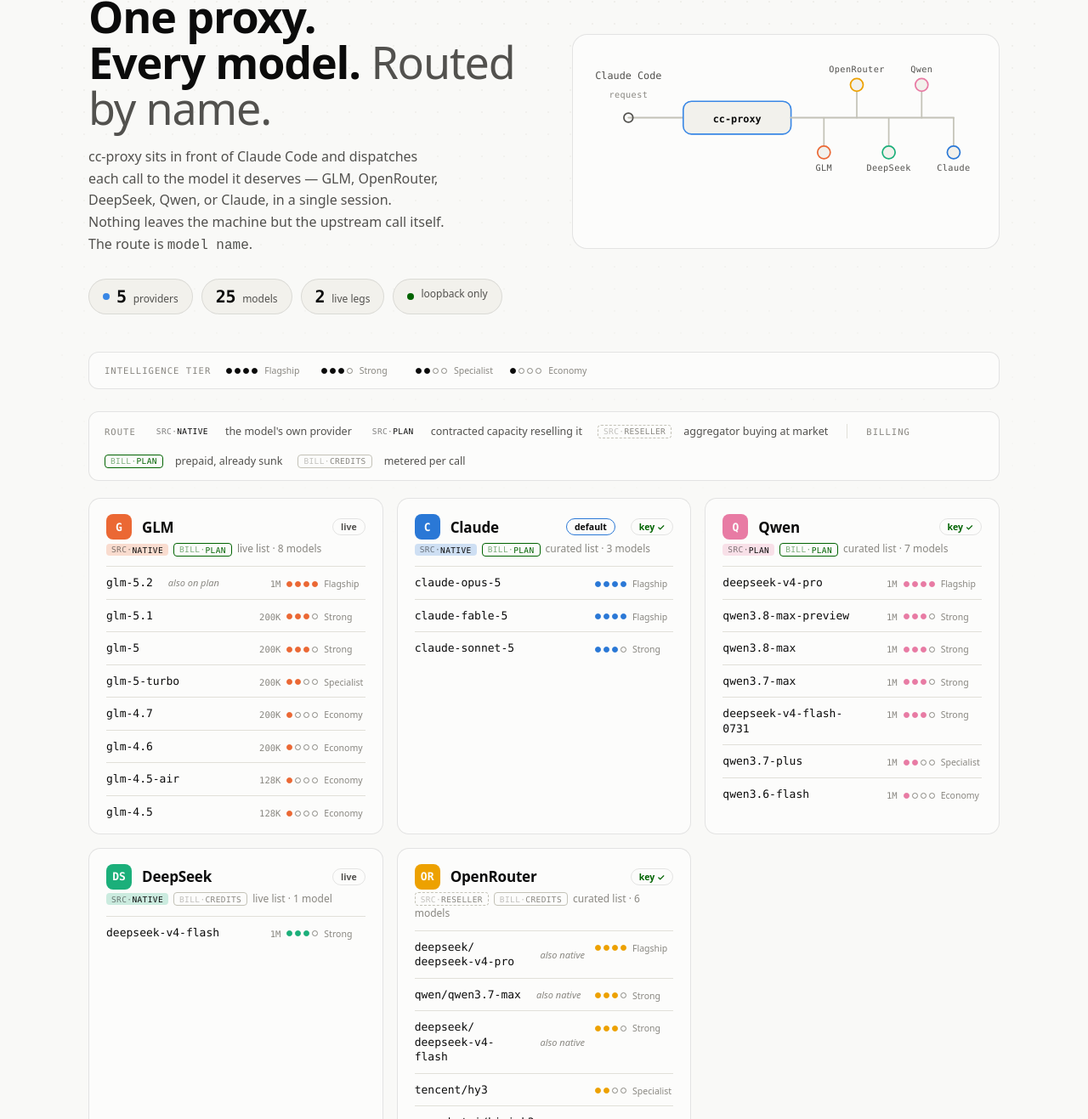
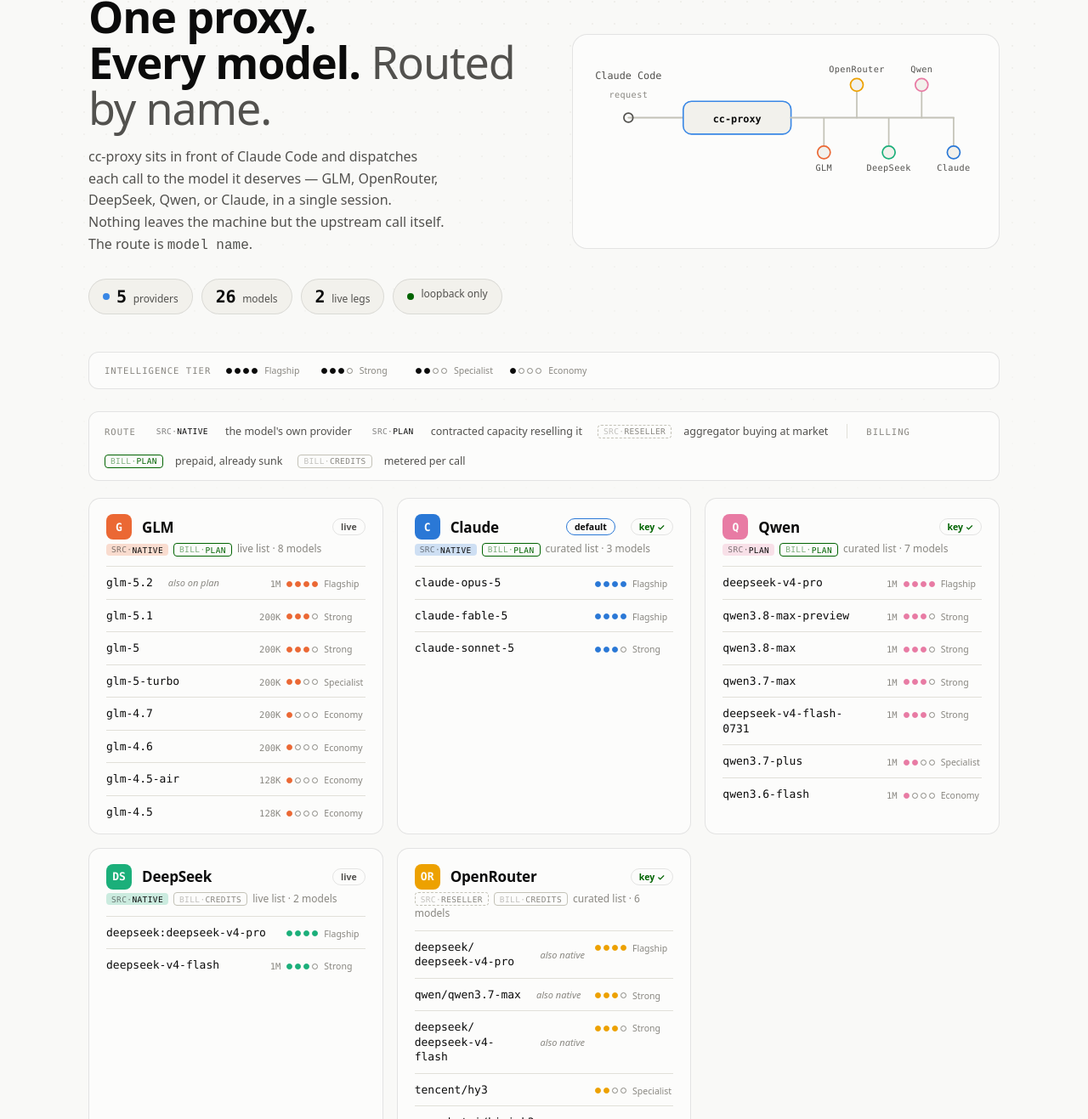
Before and after one commit to betmoar/cc-proxy-plugin, a website: page docs/models.html in a window 1280 px wide. Shown: the part 167-1484 px from the top of the page at 85% size. Drawn offline with Linux system fonts and the light colour scheme.

Commit message:
fix(render): keep a route alias's grade; regenerate docs/models.html
Regenerating the infographic surfaced a bug in the renderer: the new
deepseek:deepseek-v4-pro row drew "Specialist" (2 of 4 dots) for a Flagship
model. tierFor() looked up the PUBLISHED id against a table keyed on vendor ids,
so every route alias fell to the default grade. The API was already correct —
collectModels() grades on entry.id — so only the infographic lied, and only for
ids that did not exist before this branch.

tierFor() now strips a <provider>: selector before the lookup. A slash is
deliberately NOT stripped: an aggregator vendor/model id is a distinct
deployment with its own curated entry, the same asymmetry CONTEXT_WINDOW draws.

Locked by test/render-models.test.js (mutation-verified in both directions),
which matters more than usual here: docs/models.html renders against a live
proxy and cannot be rebuilt in CI, so a rendering bug is otherwise invisible
until someone regenerates by hand.

docs/models.html: hero count 25 -> 26, DeepSeek card 1 -> 2 models.
285 tests / 283 pass / 0 fail / 2 skipped.

```diff
--- a/docs/models.html
+++ b/docs/models.html
@@ -154,7 +154,7 @@
         <p class="lede">cc-proxy sits in front of Claude Code and dispatches each call to the model it deserves — GLM, OpenRouter, DeepSeek, Qwen, or Claude, in a single session. Nothing leaves the machine but the upstream call itself. The route is <code>model name</code>.</p>
         <ul class="stats">
           <li><span class="dot" style="background:#3987e5"></span><span class="n">5</span><span class="k">providers</span></li>
-          <li><span class="n">25</span><span class="k">models</span></li>
+          <li><span class="n">26</span><span class="k">models</span></li>
           <li><span class="n">2</span><span class="k">live legs</span></li>
           <li><span class="dot" style="background:var(--good)"></span><span class="k">loopback&nbsp;only</span></li>
         </ul>
@@ -207,8 +207,8 @@
 </section>
 <section class="card" style="--c:#1baf7a">
   <div class="prow"><span class="mono">DS</span><h2>DeepSeek</h2><span class="tag live">live</span></div>
-  <p class="leg"><span class="axis src-native" data-axis="src">native</span><span class="axis bill-credits" data-axis="bill">credits</span>live list · 1 model</p>
-  <div class="models"><div class="mrow"><span class="mname">deepseek-v4-flash</span><span class="tier"><span class="win">1M</span><span class="tdots"><i class="on"></i><i class="on"></i><i class="on"></i><i></i></span><span class="tname">Strong</span></span></div></div>
+  <p class="leg"><span class="axis src-native" data-axis="src">native</span><span class="axis bill-credits" data-axis="bill">credits</span>live list · 2 models</p>
+  <div class="models"><div class="mrow"><span class="mname">deepseek:deepseek-v4-pro</span><span class="tier"><span class="tdots"><i class="on"></i><i class="on"></i><i class="on"></i><i class="on"></i></span><span class="tname">Flagship</span></span></div><div class="mrow"><span class="mname">deepseek-v4-flash</span><span class="tier"><span class="win">1M</span><span class="tdots"><i class="on"></i><i class="on"></i><i class="on"></i><i></i></span><span class="tname">Strong</span></span></div></div>
 </section>
 <section class="card" style="--c:#eda100">
   <div class="prow"><span class="mono">OR</span><h2>OpenRouter</h2><span class="tag">key ✓</span></div>
```
Also changed, not shown: scripts/render-models.js (+20 -11 lines), test/render-models.test.js (+23 -0 lines).
